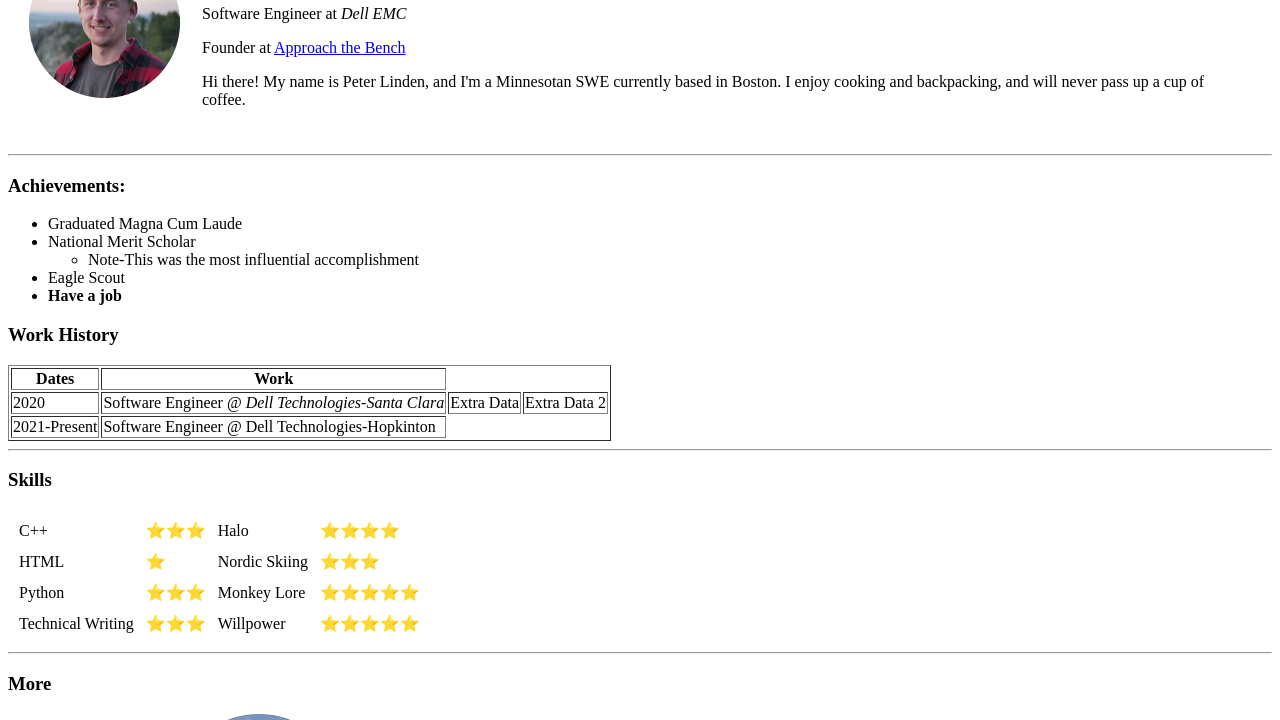
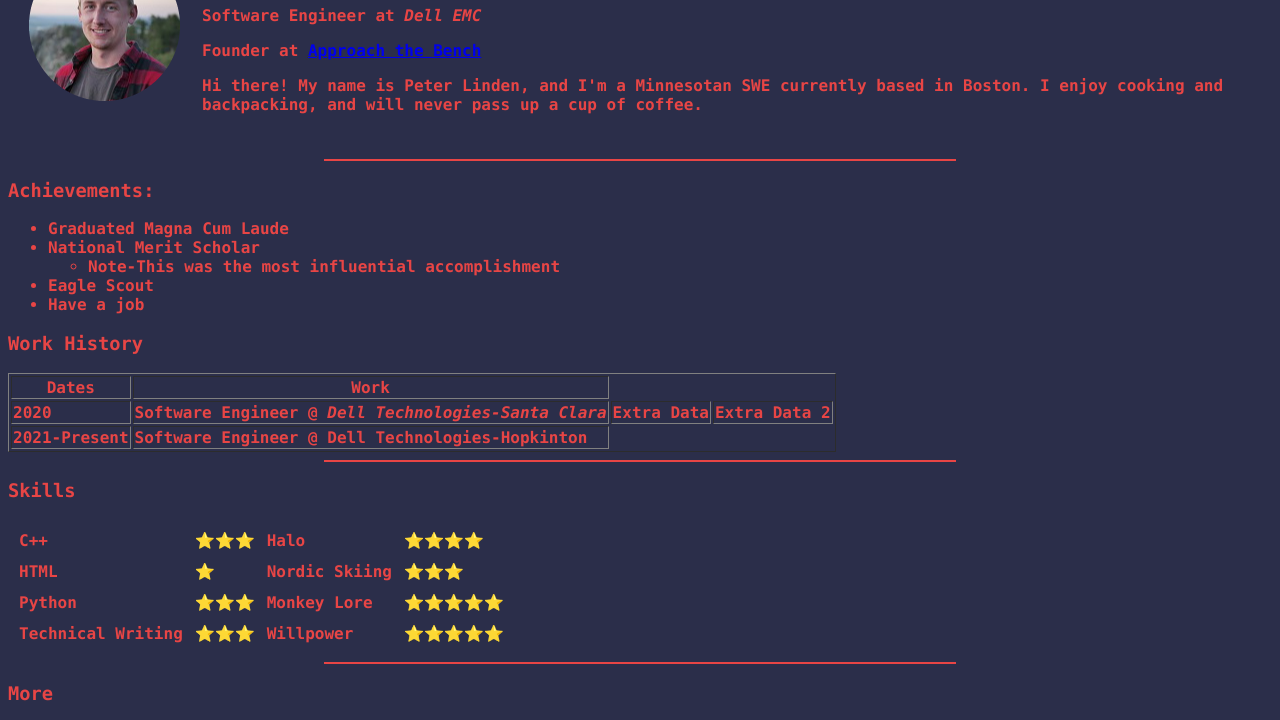
Before and after one commit to plinden01/web-dev, a plain HTML site: page index.html in a window 1280 px wide. Shown: the part 104-824 px from the top of the page. Drawn offline with Linux system fonts and the light colour scheme.

Commit message:
4.33: internal css

```diff
--- a/index.html
+++ b/index.html
@@ -6,6 +6,22 @@
   <meta name="description" content="Blah Blah">
   <title>🐵Peter's Nonsense</title>
 </head>
+
+<style>
+
+body {
+  background-color: #2B2E4A;
+  font-family: Monaco, Monospace;
+  color: #E84545;
+  font-weight: bold;
+}
+hr {
+  background-color: #E84545;
+  border-style: none;
+  height: 2px;
+  width: 50%;
+}
+</style>
 
 <body>
   <table cellspacing=20>
```
